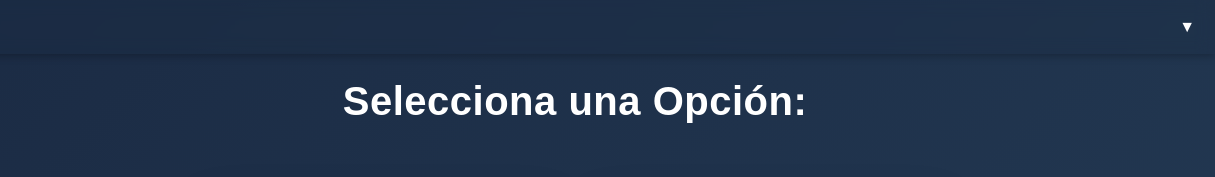
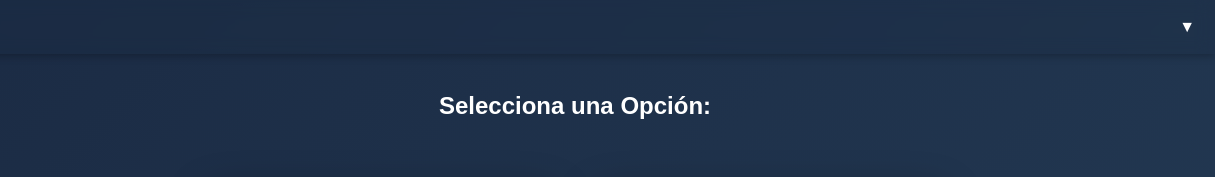
Before and after one commit to brunoabbi/esya, a plain HTML site: page views/formacionagentes.html in a window 1280 px wide. Shown: the top 177 px of the page, 65-1280 px from the left. Drawn offline with Linux system fonts and the light colour scheme.

Commit message:
cambio h1

```diff
--- a/styles.css
+++ b/styles.css
@@ -163,13 +163,11 @@
     }
 
 
-.h1-nh {
-    font-size: 2.5rem;
-    font-weight: 800;
+h1 {
+    font-size: 1.5rem;
     text-align: center;
     color: #ffffff;
-      margin-top: -5px;
-      margin-bottom: 10px;
+    margin-top: 3%;
 }
 
         header {
@@ -230,12 +228,6 @@
             text-align: center;
         }
 
-        h1 {
-            font-size: clamp(2rem, 4vw + 1rem, 3.5rem);
-            margin: 0 0 12px;
-            color: #f4f7ff;
-            letter-spacing: .5px;
-        }
 
         p.subtitle {
             margin: 0 0 28px;
@@ -288,22 +280,6 @@
 
 .card-content h3 {
     color: #f4f7ff;
-}
-
-.h1-nh {
-    font-size: 2.5rem;
-    font-weight: 600;
-    color: #ffffff;
-    text-align: center;
-    opacity: 0;
-    transform: translateY(20px);
-    transition: opacity 0.6s ease, transform 0.6s ease;
-     margin-top: 25px;
-}
-
-.h1-nh.visible {
-    opacity: 1;
-    transform: translateY(0);
 }
 
 .cards-container-fa {
--- a/views/formacionagentes.html
+++ b/views/formacionagentes.html
@@ -25,7 +25,7 @@
     </div>
   </nav>
 
-    <h1 class="h1-nh">Selecciona una Opción:</h1>
+    <h1>Selecciona una Opción:</h1>
 
    <div class="cards-container-fa">
     <div class="card-fa">
```
Also changed, not shown: views/sistemadegestion.html (+1 -1 lines).
